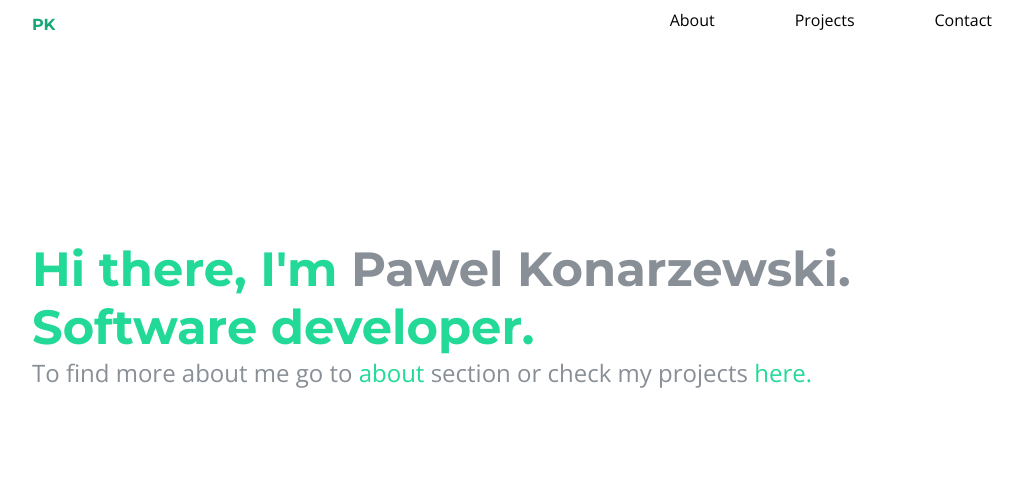
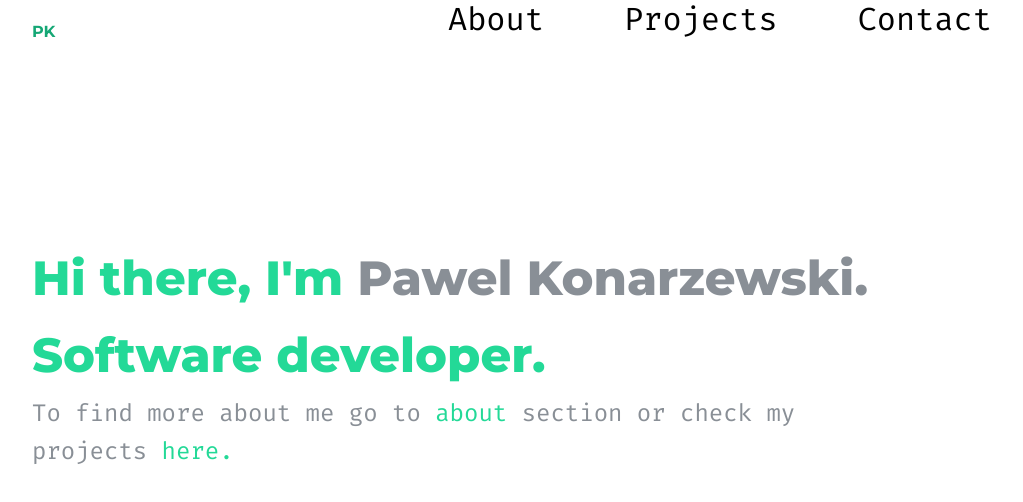
Before and after one commit to KonarzewskiP/portfolioWeb, a React (Create React App) app: page / in a window 1280 px wide. Shown: the top 502 px of the page, without its empty margins (128-1151 px from the left). Built offline with nearby package versions, Linux system fonts and the light colour scheme.

Commit message:
restructure the code

```diff
--- a/public/index.html
+++ b/public/index.html
@@ -10,7 +10,10 @@
       content="Web site created using create-react-app"
     />
     <link rel="preconnect" href="https://fonts.gstatic.com">
-    <link href="https://fonts.googleapis.com/css2?family=Montserrat:wght@400;700&family=Open+Sans:wght@400;700&display=swap" rel="stylesheet">
+    <link
+            href="https://fonts.googleapis.com/css?family=Fira+Code|Lora:400,400i,700,700i|Montserrat:700,800&display=swap"
+            rel="stylesheet"
+    />
     <link rel="apple-touch-icon" href="%PUBLIC_URL%/logo192.png" />
     <!--
       manifest.json provides metadata used when your web app is installed on a
--- a/src/App.js
+++ b/src/App.js
@@ -7,7 +7,6 @@ import Projects from "./pages/projects/index";
 import Contact from "./pages/contact/index";
 //Router
 import {Switch, Route, useLocation} from 'react-router-dom';
-import {AnimatePresence} from "framer-motion";
 import ScrollToTop from "./utils/ScrollToTop";
 import Home from "./pages/home";
 
@@ -17,7 +16,6 @@ function App() {
     return (
         <div className="App">
             <GlobalStyle/>
-            <AnimatePresence>
                 <ScrollToTop/>
                 <Switch location={location} key={location.pathname}>
                     <Route path="/" exact>
@@ -33,7 +31,6 @@ function App() {
                         <Contact/>
                     </Route>
                 </Switch>
-            </AnimatePresence>
         </div>
     );
 }
--- a/src/assets/GlobalStyles.js
+++ b/src/assets/GlobalStyles.js
@@ -1,11 +1,26 @@
 import {createGlobalStyle} from "styled-components";
-
+import vars from "./variables";
 
 const GlobalStyle = createGlobalStyle`
   * {
     margin: 0;
     padding: 0;
     box-sizing: border-box;
+  }
+
+  :root {
+    --gray: ${vars.gray};
+    --yellow: ${vars.yellow};
+    --blue: ${vars.blue};
+    --red: ${vars.red};
+    --pink: ${vars.pink};
+    --purple: ${vars.purple};
+    --black: ${vars.black};
+    --white: ${vars.white};
+    --font-heading: ${vars.fontHeading};
+    --font-body: ${vars.fontBody};
+    --font-code: ${vars.fontCode};
+    //font-size: 10px;
   }
 
   a {
@@ -15,27 +30,40 @@ const GlobalStyle = createGlobalStyle`
   ul {
     list-style: none;
   }
-  p{
+
+  p {
     font-size: 1.7rem;
   }
 
   body {
-    background: #fff;
-    font-family: 'Open Sans', sans-serif;
+    font-size: 2rem;
+    line-height: 1.6;
+    font-family: var(--font-code);
     overflow-x: hidden;
   }
 
-  h2 {
-    font-family: 'Montserrat', sans-serif;
-    font-weight: bold;
-    font-size: 4rem;
+  h1,
+  h2,
+  h3,
+  h4,
+  h5,
+  h6 {
+    font-family: var(--font-heading);
+    font-weight: 800;
   }
 
-  h4 {
-    font-family: 'Montserrat', sans-serif;
-    font-weight: bold;
-    font-size: 3rem;
-  }
+
+  //h2 {
+  //  font-family: 'Montserrat', sans-serif;
+  //  font-weight: bold;
+  //  font-size: 4rem;
+  //}
+  //
+  //h4 {
+  //  font-family: 'Montserrat', sans-serif;
+  //  font-weight: bold;
+  //  font-size: 3rem;
+  //}
 
 `
 
--- /dev/null
+++ b/src/assets/variables.js
@@ -0,0 +1,32 @@
+// Colors
+
+export const gray = "#d4d2d5";
+export const yellow = "#ffe066";
+export const blue = "#2b59c3";
+export const red = "#f25f5c";
+export const pink = "#ffeaee";
+export const purple = "#673ab7";
+export const black = "#272932";
+export const white = "#fcfcfc";
+
+// Type
+
+export const fontHeading = `"Montserrat", sans-serif`; // 700, 800
+export const fontBody = `"Lora", serif`; // 400, 700, italic
+export const fontCode = `"Fira Code", monospace`; // 400
+
+const vars = {
+    gray,
+    yellow,
+    blue,
+    red,
+    pink,
+    purple,
+    black,
+    white,
+    fontHeading,
+    fontBody,
+    fontCode,
+};
+
+export default vars;
--- a/src/pages/home/index.jsx
+++ b/src/pages/home/index.jsx
@@ -23,7 +23,7 @@ const Home = () => {
     };
 
     return (
-        <motion.div variants={animateView} initial="hidden" animate="show" exit="hidden">
+        <motion.div variants={animateView} initial="hidden" animate="show" >
             <NavBar/>
             <StyledAbout>
                 <StyledInfo>
@@ -33,6 +33,7 @@ const Home = () => {
                         <br/>
                         {splitWord(part2)}
                     </motion.h2>
+                    <br/>
                     <motion.p variants={animateTitle}>
                         To find more about me go to
                         <Link to="/about">
--- a/src/pages/projects/index.jsx
+++ b/src/pages/projects/index.jsx
@@ -13,7 +13,8 @@ const Projects = () => {
     console.log(projects);
 
     return (
-        <motion.div variants={animateView} initial="start" animate="end" exit="start">
+        // <motion.div variants={animateView} initial="start" animate="end" exit="start">
+        <>
             <NavBar/>
             <StyledProjects>
                 <h2>Projects</h2>
@@ -21,7 +22,8 @@ const Projects = () => {
                     project => (<Project project={project} key={project.id}/>))
                 }
             </StyledProjects>
-        </motion.div>
+        </>
+        // </motion.div>
     );
 };
 
```
Also changed, not shown: 1 other file (tests, documents, lock files or other folders).
